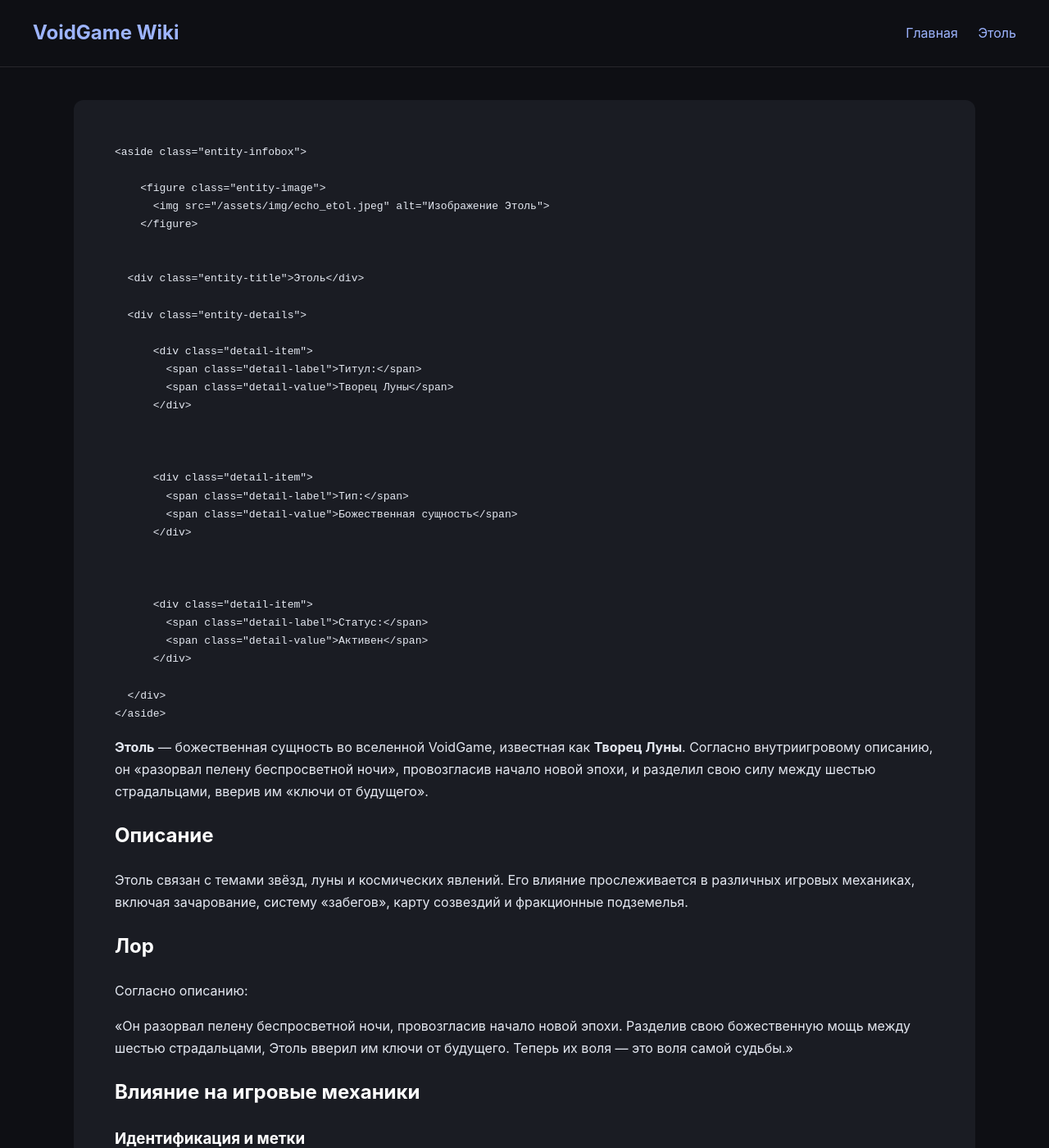
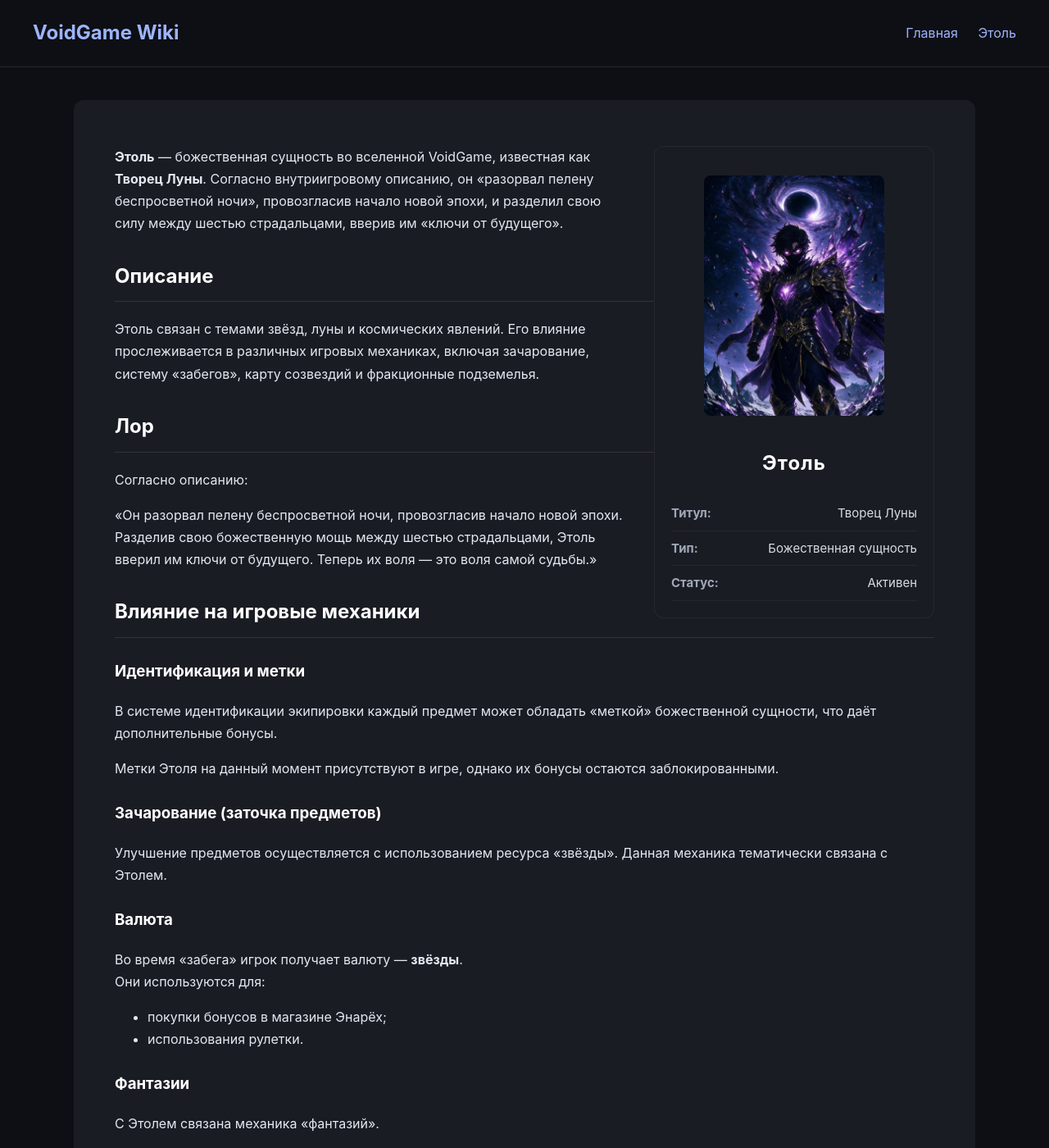
Before and after one commit to tveiv/tveiv.github.io, a Jekyll site: the page built from etol.md, in a window 1280 px wide and 1400 px high. Shown: the whole window at 82% size. Built offline with Jekyll 4.4.1, drawn with Linux system fonts in a browser that asks for light colours.

Commit message:
попытка фикса Этоля

````diff
--- a/etol.md
+++ b/etol.md
@@ -3,7 +3,9 @@ layout: default
 title: "Этоль, Творец Луны"
 permalink: /etol/
 ---
-```
+<div class="void-article" markdown="1">
+<div class="void-article" markdown="1">
+<div class="void-article" markdown="1">
 {% include infobox_entity.html
   name="Этоль"
   title="Творец Луны"
@@ -11,7 +13,6 @@ permalink: /etol/
   status="Активен"
   image="/assets/img/echo_etol.jpeg"
 %}
-```
 
 **Этоль** — божественная сущность во вселенной VoidGame, известная как **Творец Луны**. Согласно внутриигровому описанию, он «разорвал пелену беспросветной ночи», провозгласив начало новой эпохи, и разделил свою силу между шестью страдальцами, вверив им «ключи от будущего».
 
````
Also changed, not shown: _includes/infobox_entity.html (indentation only).
